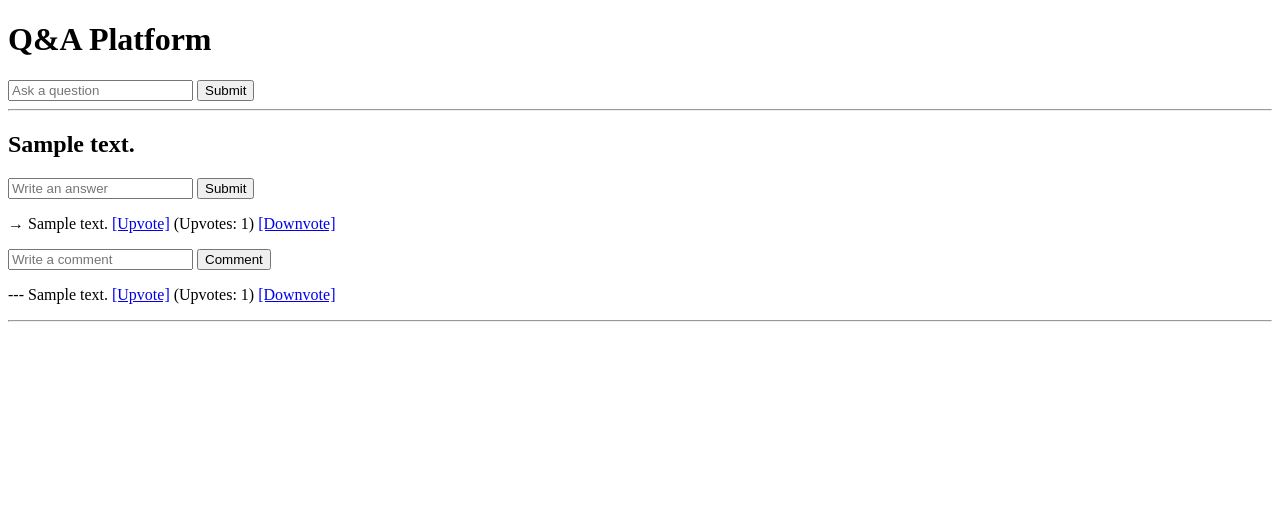
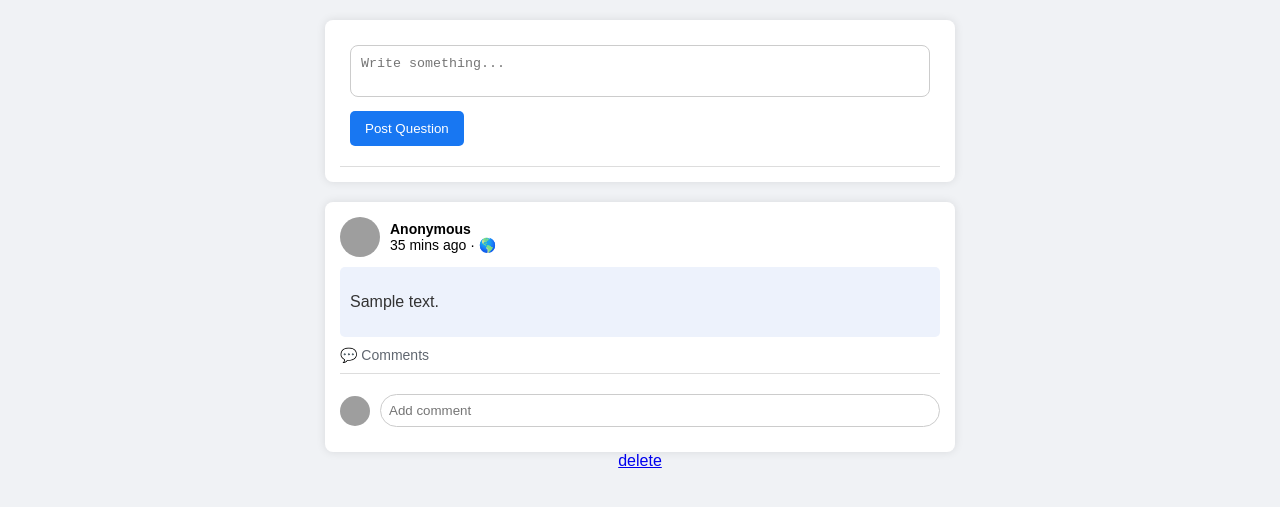
Before and after one commit to sushrit7/Verified-GPT, a Django app: page / in a window 1280 px wide. Shown: the top 507 px of the page. Run offline with Django 5.2, Linux system fonts and the light colour scheme; tables that the repository leaves empty hold one stand-in row (Sample ...); grey boxes are pictures that could not be loaded.

Commit message:
Made a place holder for API

```diff
--- a/myapp/templates/Questions.html
+++ b/myapp/templates/Questions.html
@@ -20,13 +20,6 @@
     <!-- Display Questions and Answers -->
     {% for question in questions %}
         <h2>{{ question.text }}</h2>
-
-        <!-- Add Answer Form -->
-        <form method="POST" action="{% url 'add_answer' question.id %}">
-            {% csrf_token %}
-            <input type="text" name="answer_text" placeholder="Write an answer" required>
-            <button type="submit">Submit</button>
-        </form>
 
         <!-- Display Answers -->
         {% for answer in question.answers.all %}
--- a/myapp/templates/base.html
+++ b/myapp/templates/base.html
@@ -114,9 +114,9 @@
     <!-- Post Input Box -->
     <div class="container">
         <div class="post-box">
-            <form method="POST">
+            <form method="POST" action="{% url 'add_question' %}">
                 {% csrf_token %}
-                <textarea name = "question" class="post-input" placeholder="Write something..."></textarea>
+                <textarea name = "question_text" class="post-input" placeholder="Write something..."></textarea>
                 <div class="icons">
                     <!-- <div>
                         <span>📷</span>
@@ -142,15 +143,14 @@
             </div>
         </div>
         <div class="post-content">
-            <p>A guy enters a bakery while carrying a 25-pound haddock. He asks the baker if he makes fish cakes. The rather perplexed baker responds in the negative. The guy responds, "That's unfortunate. Today is his birthday!"</p>
+            <p>{{ question.text }}</p>
         </div>
         <div class="post-actions">
-            <span>👍 Upvote</span>
             <span>💬 Comments</span>
-            <span>👎 Downvote</span>
         </div>
         <!-- Comment Section -->
         <div class="comment-section">
+
             <div class="comment-box">
                 <img src="https://upload.wikimedia.org/wikipedia/commons/7/7c/Profile_avatar_placeholder_large.png?20150327203541" alt="User">
                 <input type="text" placeholder="Add comment">
@@ -158,61 +158,7 @@
         </div>
     </div>
 
-    <hr \>
-        <!-- User Post -->
-        <div class="post">
-            <div class="user-info">
-                <img src="https://upload.wikimedia.org/wikipedia/commons/7/7c/Profile_avatar_placeholder_large.png?20150327203541" alt="User">
-                <div class="details">
-                    <p><strong>Anonymous</strong></p>
-                    <p>35 mins ago · 🌎</p>
-                </div>
-            </div>
-            <div class="post-content">
-                <p>A guy enters a bakery while carrying a 25-pound haddock. He asks the baker if he makes fish cakes. The rather perplexed baker responds in the negative. The guy responds, "That's unfortunate. Today is his birthday!"</p>
-            </div>
-            <div class="post-actions">
-                <span>👍 Upvote</span>
-                <span>💬 Comments</span>
-                <span>👎 Downvote</span>
-            </div>
-            <!-- Comment Section -->
-            <div class="comment-section">
-                <div class="comment-box">
-                    <img src="https://upload.wikimedia.org/wikipedia/commons/7/7c/Profile_avatar_placeholder_large.png?20150327203541" alt="User">
-                    <input type="text" placeholder="Add comment">
-                </div>
-            </div>
-        </div>
-
-        <hr \>
-            <!-- User Post -->
-    <div class="post">
-        <div class="user-info">
-            <img src="https://upload.wikimedia.org/wikipedia/commons/7/7c/Profile_avatar_placeholder_large.png?20150327203541" alt="User">
-            <div class="details">
-                <p><strong>Anonymous</strong></p>
-                <p>35 mins ago · 🌎</p>
-            </div>
-        </div>
-        <div class="post-content">
-            <p>A guy enters a bakery while carrying a 25-pound haddock. He asks the baker if he makes fish cakes. The rather perplexed baker responds in the negative. The guy responds, "That's unfortunate. Today is his birthday!"</p>
-        </div>
-        <div class="post-actions">
-            <span>👍 Upvote</span>
-            <span>💬 Comments</span>
-            <span>👎 Downvote</span>
-        </div>
-        <!-- Comment Section -->
-        <div class="comment-section">
-            <div class="comment-box">
-                <img src="https://upload.wikimedia.org/wikipedia/commons/7/7c/Profile_avatar_placeholder_large.png?20150327203541" alt="User">
-                <input type="text" placeholder="Add comment">
-            </div>
-        </div>
-    </div>
-
-
-
+    {% endfor %}
+    <a  href="{% url 'delete_all' %}">delete</a>
 </body>
 </html>
--- a/myapp/urls.py
+++ b/myapp/urls.py
@@ -1,16 +1,16 @@
 from django.urls import path
 from . import views
-from .views import question_list, add_question, add_answer, add_comment, upvote_comment, upvote_answer,downvote_answer,downvote_comment
+from .views import question_list, add_question, add_comment, upvote_comment, upvote_answer,downvote_answer,downvote_comment, deleteAll
 
 urlpatterns = [
    # path("", views.home, name="home"),
     path("", question_list, name="question_list"),
     path("add_question/", add_question, name="add_question"),
-    path("add_answer/<int:question_id>/", add_answer, name="add_answer"),
     path("add_comment/<int:answer_id>/", add_comment, name="add_comment"),
     path("upvote_comment/<int:comment_id>/", upvote_comment, name="upvote_comment"),
     path("upvote_answer/<int:answer_id>/", upvote_answer, name="upvote_answer"),
     path("downvote_comment/<int:comment_id>/", downvote_comment, name="downvote_comment"),
     path("downvote_answer/<int:answer_id>/", downvote_answer, name="downvote_answer"),
+    path("delete_all/", deleteAll, name="delete_all"),
 
 ]
--- a/myapp/views.py
+++ b/myapp/views.py
@@ -3,20 +3,15 @@ from .models import Question, Answer, Comment
 
 def question_list(request):
     questions = Question.objects.all()
-    return render(request, "Questions.html", {"questions": questions})
+    return render(request, "base.html", {"questions": questions})
 
 def add_question(request):
     if request.method == "POST":
         question_text = request.POST.get("question_text")
+        print(f"After deletion - Questions: {Question.objects.count()}, Answers: {Answer.objects.count()}, Comments: {Comment.objects.count()}")
         if question_text:
-            Question.objects.create(text=question_text)
-    return redirect("question_list")
-
-def add_answer(request, question_id):
-    if request.method == "POST":
-        answer_text = request.POST.get("answer_text")
-        question = Question.objects.get(id=question_id)
-        if answer_text:
+            question = Question.objects.create(text=question_text)
+            answer_text = "Call the API maybe"
             Answer.objects.create(question=question, text=answer_text)
     return redirect("question_list")
 
@@ -51,3 +46,18 @@ def downvote_answer(request, answer_id):
     answer.upvotes -= 1
     answer.save()
     return redirect("question_list")
+
+def deleteAll(request):
+    # Print the number of objects before deletion
+    print(f"Before deletion - Questions: {Question.objects.count()}, Answers: {Answer.objects.count()}, Comments: {Comment.objects.count()}")
+
+    # Deleting all objects
+    Comment.objects.all().delete()
+    Answer.objects.all().delete()
+    Question.objects.all().delete()
+
+    # Print the number of objects after deletion (should be 0)
+    print(f"After deletion - Questions: {Question.objects.count()}, Answers: {Answer.objects.count()}, Comments: {Comment.objects.count()}")
+
+    # Redirect to the question list
+    return redirect("question_list")
```
Also changed, not shown: other parts of myapp/templates/base.html (+1 -0 lines), myapp/migrations/0002_alter_answer_upvotes_alter_comment_upvotes.py (added).
